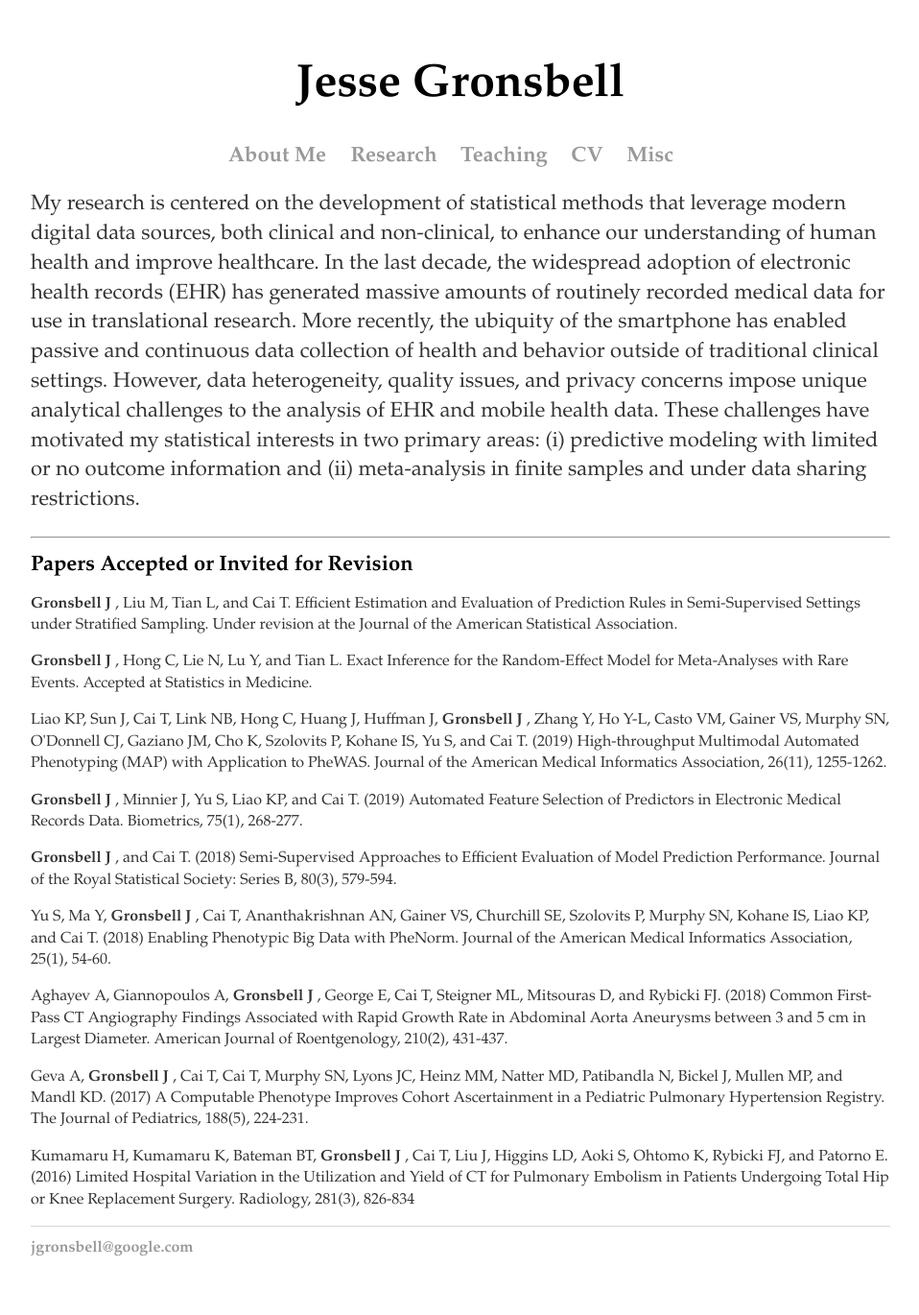
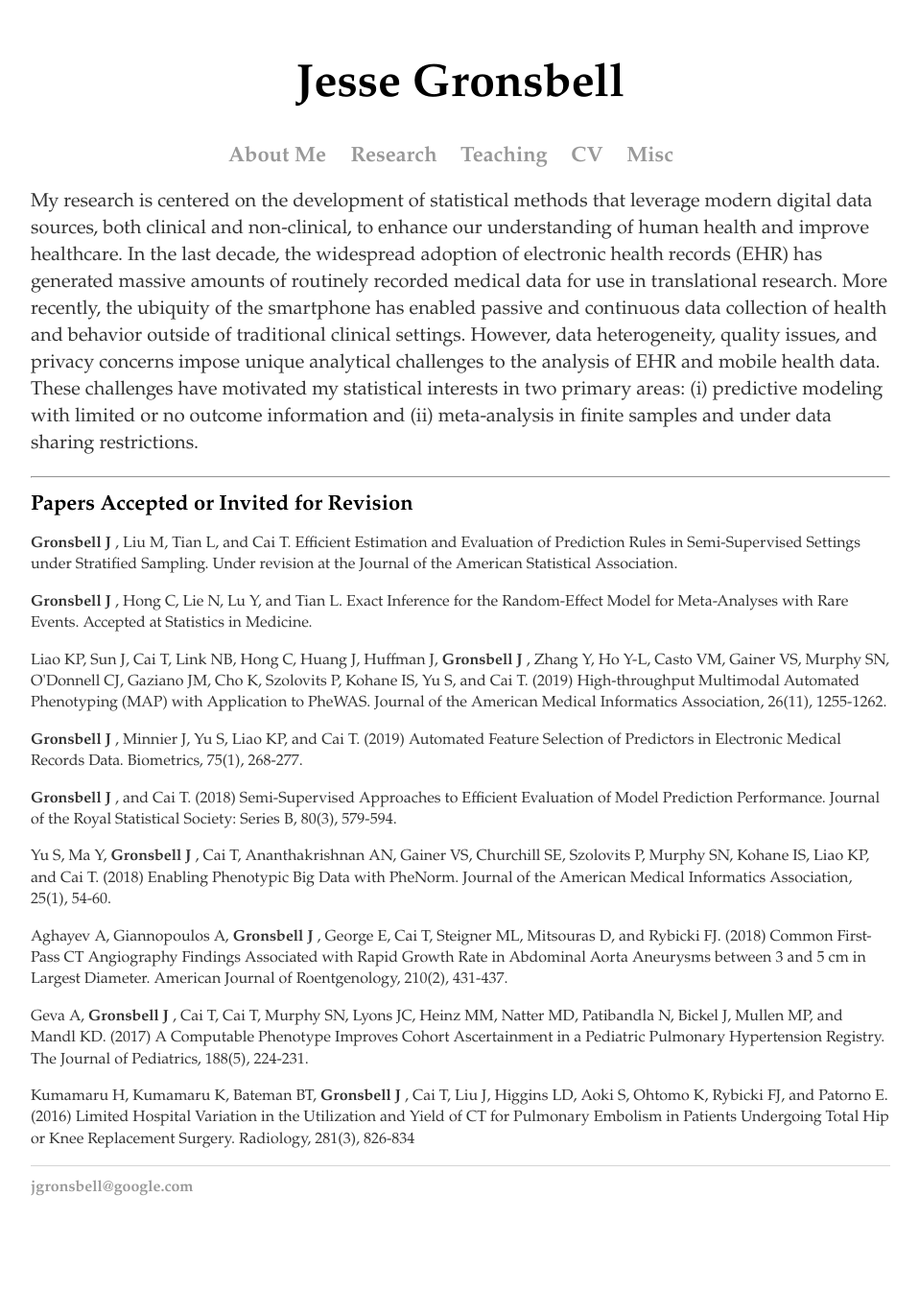
Before and after one commit to jgrons/old_website, a Jekyll site: the page built from research.html, in a window 1280 px wide. Shown: the whole page at 96% size, without its empty margins (160-1118 px from the left). Built offline with Jekyll 4.4.1, drawn with Linux system fonts in a browser that asks for light colours; after the commit the page ends 1307 px from its top, so only the background shows below that.

Commit message:
Update research.html

```diff
--- a/research.html
+++ b/research.html
@@ -4,7 +4,7 @@ title: Jesse Gronsbell
 ---
 
 
-	<p style="font-size:22px; font-family: palatino"> My research is centered on the development of statistical methods that leverage modern digital data sources,
+	<p style="font-size:20px; font-family: palatino"> My research is centered on the development of statistical methods that leverage modern digital data sources,
      both clinical and non-clinical, to enhance our understanding of human health and improve healthcare. In the last
      decade, the widespread adoption of electronic health records (EHR) has generated massive amounts of routinely
      recorded medical data for use in translational research. More recently, the ubiquity of the smartphone has enabled
```
